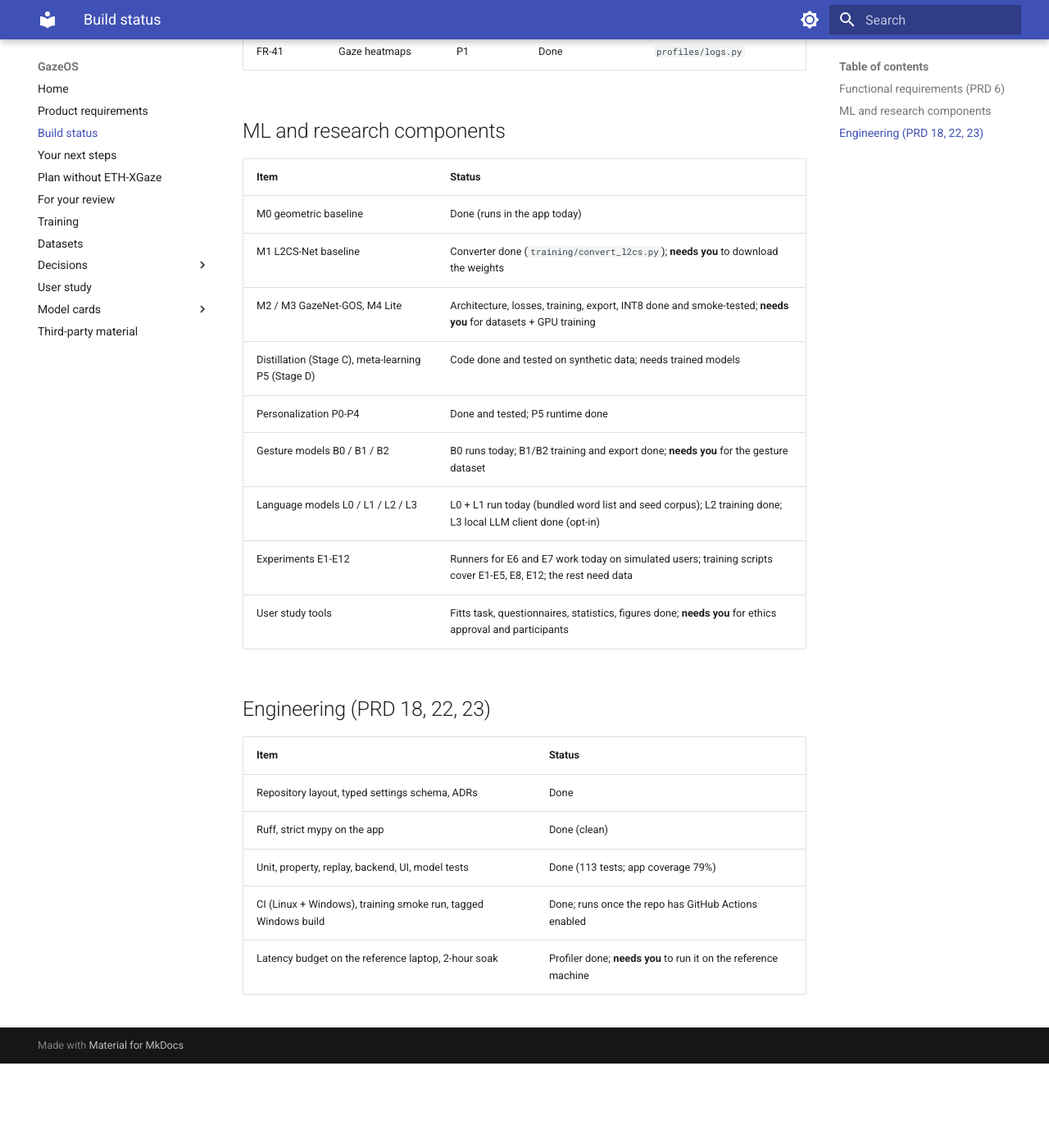
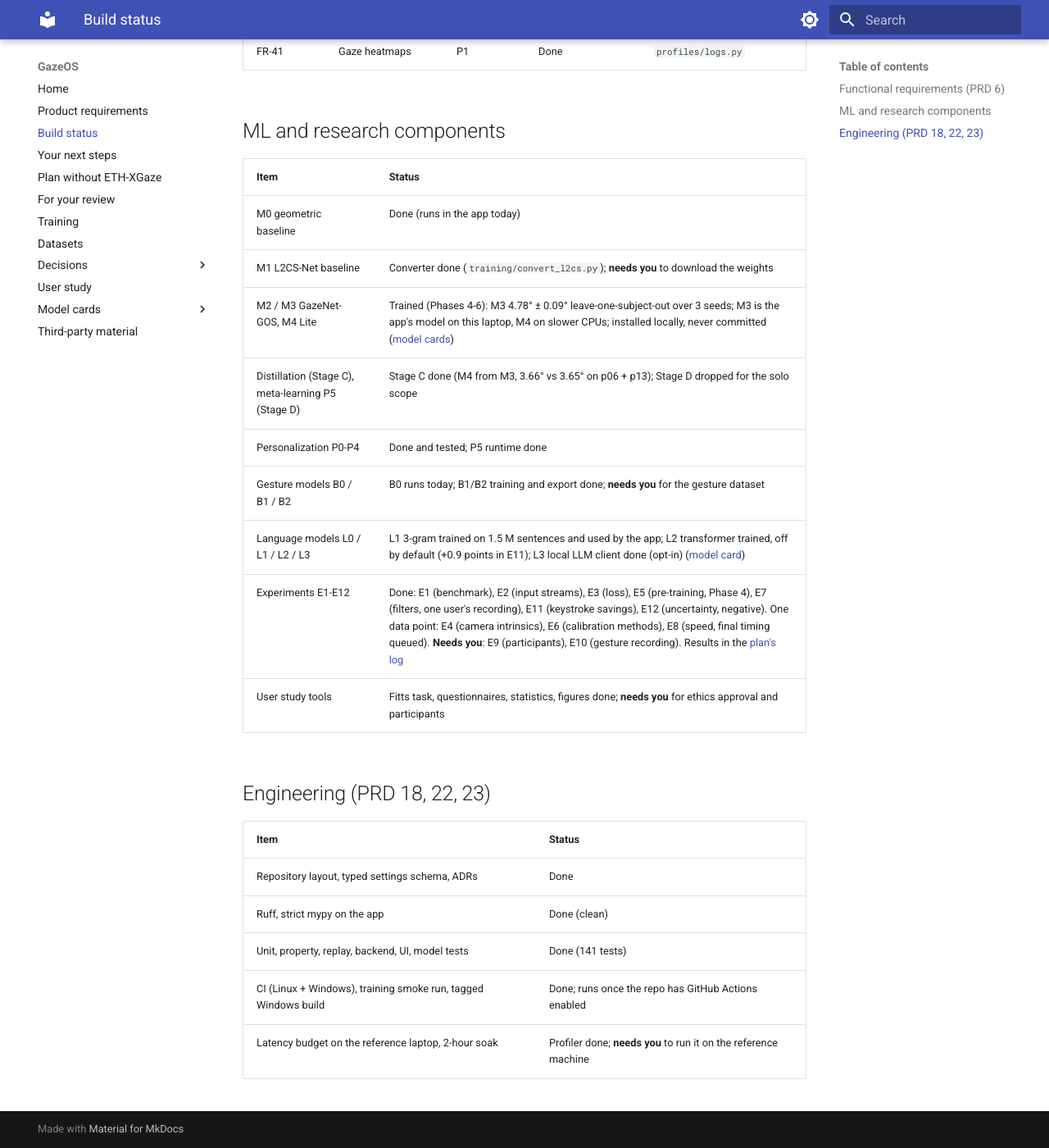
Before and after one commit to deep-9549/Gaze-Os, an MkDocs documentation site: the page built from docs/STATUS.md, in a window 1280 px wide and 1400 px high, scrolled down 3098 px. Shown: the whole window at 82% size. Built offline with MkDocs 1.6.1 and Material for MkDocs 9.7.7, drawn with Linux system fonts in a browser that asks for light colours; before the commit the page ends 4395 px from its top, so only the background shows below that.

Commit message:
docs(status): models trained, experiment results, test count

```diff
--- a/docs/STATUS.md
+++ b/docs/STATUS.md
@@ -58,12 +58,12 @@ be done without a person, data access, GPUs or approvals (see HANDOFF.md).
 | --- | --- |
 | M0 geometric baseline | Done (runs in the app today) |
 | M1 L2CS-Net baseline | Converter done (`training/convert_l2cs.py`); **needs you** to download the weights |
-| M2 / M3 GazeNet-GOS, M4 Lite | Architecture, losses, training, export, INT8 done and smoke-tested; **needs you** for datasets + GPU training |
-| Distillation (Stage C), meta-learning P5 (Stage D) | Code done and tested on synthetic data; needs trained models |
+| M2 / M3 GazeNet-GOS, M4 Lite | Trained (Phases 4-6): M3 4.78° ± 0.09° leave-one-subject-out over 3 seeds; M3 is the app's model on this laptop, M4 on slower CPUs; installed locally, never committed ([model cards](models/gazenet_m3.md)) |
+| Distillation (Stage C), meta-learning P5 (Stage D) | Stage C done (M4 from M3, 3.66° vs 3.65° on p06 + p13); Stage D dropped for the solo scope |
 | Personalization P0-P4 | Done and tested; P5 runtime done |
 | Gesture models B0 / B1 / B2 | B0 runs today; B1/B2 training and export done; **needs you** for the gesture dataset |
-| Language models L0 / L1 / L2 / L3 | L0 + L1 run today (bundled word list and seed corpus); L2 training done; L3 local LLM client done (opt-in) |
-| Experiments E1-E12 | Runners for E6 and E7 work today on simulated users; training scripts cover E1-E5, E8, E12; the rest need data |
+| Language models L0 / L1 / L2 / L3 | L1 3-gram trained on 1.5 M sentences and used by the app; L2 transformer trained, off by default (+0.9 points in E11); L3 local LLM client done (opt-in) ([model card](models/language_models.md)) |
+| Experiments E1-E12 | Done: E1 (benchmark), E2 (input streams), E3 (loss), E5 (pre-training, Phase 4), E7 (filters, one user's recording), E11 (keystroke savings), E12 (uncertainty, negative). One data point: E4 (camera intrinsics), E6 (calibration methods), E8 (speed, final timing queued). **Needs you**: E9 (participants), E10 (gesture recording). Results in the [plan's log](PLAN.md) |
 | User study tools | Fitts task, questionnaires, statistics, figures done; **needs you** for ethics approval and participants |
 
 ## Engineering (PRD 18, 22, 23)
@@ -72,6 +72,6 @@ be done without a person, data access, GPUs or approvals (see HANDOFF.md).
 | --- | --- |
 | Repository layout, typed settings schema, ADRs | Done |
 | Ruff, strict mypy on the app | Done (clean) |
-| Unit, property, replay, backend, UI, model tests | Done (113 tests; app coverage 79%) |
+| Unit, property, replay, backend, UI, model tests | Done (141 tests) |
 | CI (Linux + Windows), training smoke run, tagged Windows build | Done; runs once the repo has GitHub Actions enabled |
 | Latency budget on the reference laptop, 2-hour soak | Profiler done; **needs you** to run it on the reference machine |
```
